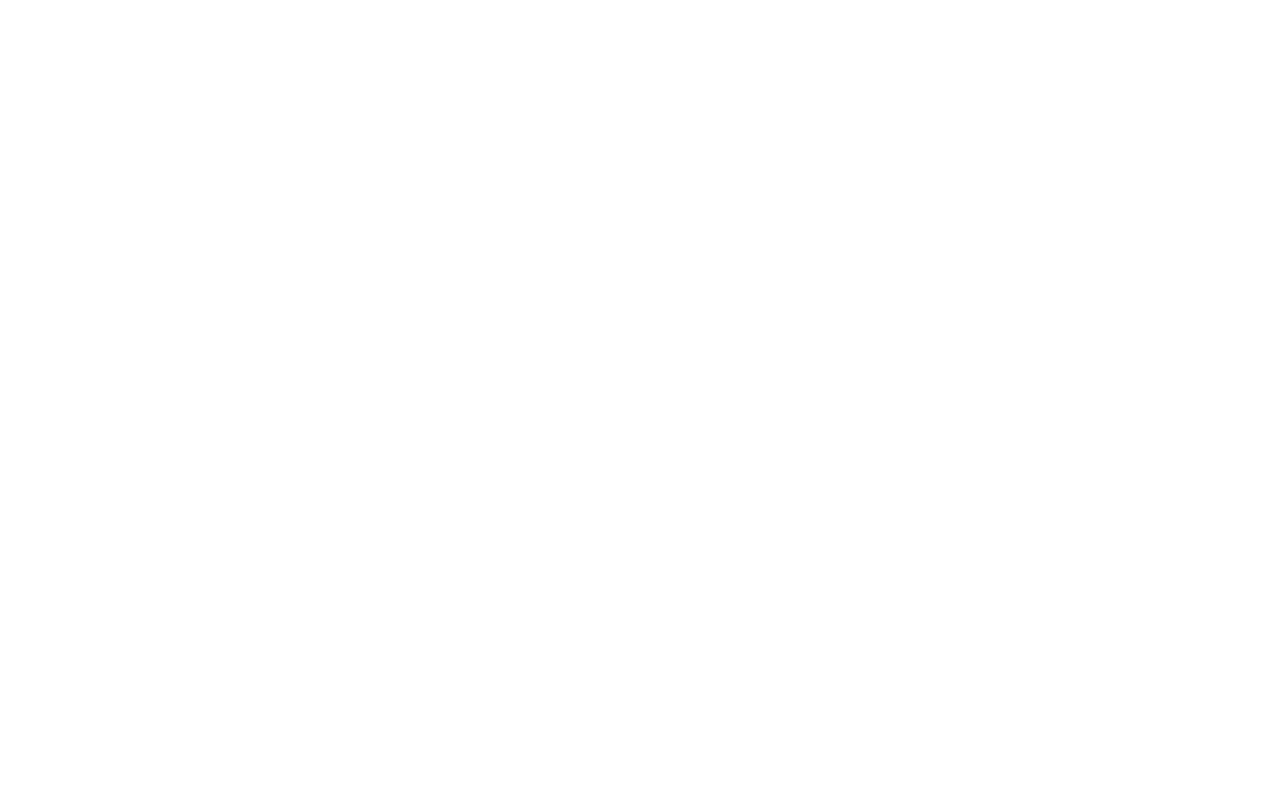
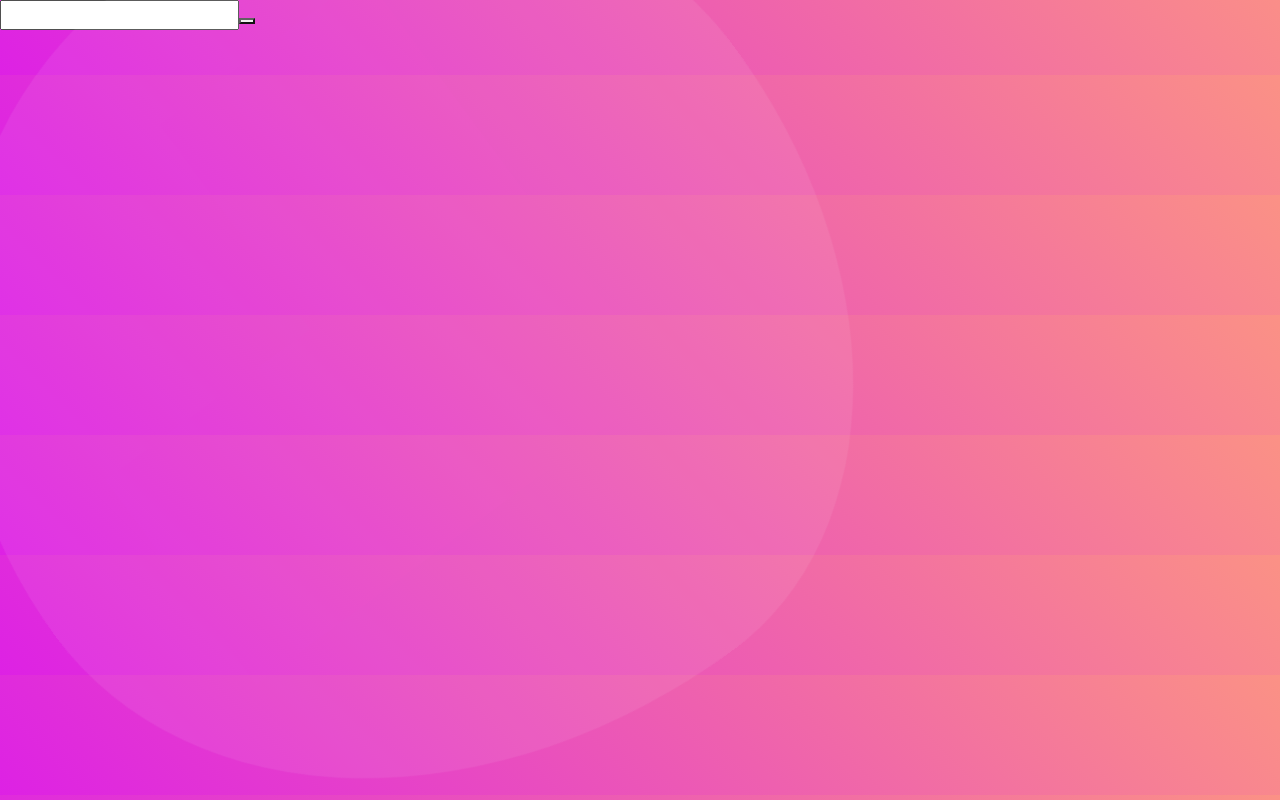
Before and after one commit to SirL0gic/Productivity-App, a React (Create React App) app in the folder client/: page / in a window 1280 px wide. Shown: the top 800 px of the page. Built offline with nearby package versions, Linux system fonts and the light colour scheme.

Commit message:
Update App.jsx

```diff
--- a/client/src/App.jsx
+++ b/client/src/App.jsx
@@ -174,11 +174,20 @@ import NewTask from "./components/NewTask";
 
 let App = () =>{
 
-  const [taskList, setTaskList] = useState([]);
+  const [taskList, setTaskList] = useState([]); //for adding all tasks as a list.
+  const [newTask, setNewTask] = useState(""); // this is for setting the task name.
+
+  let handleNewTaskSubmit = () => {
+
+  };
 
 
   return(
     <div>
+      <form onSubmit={handleNewTaskSubmit}>
+        <input></input>
+        <button></button>
+      </form>
 
     </div>
   );
```
